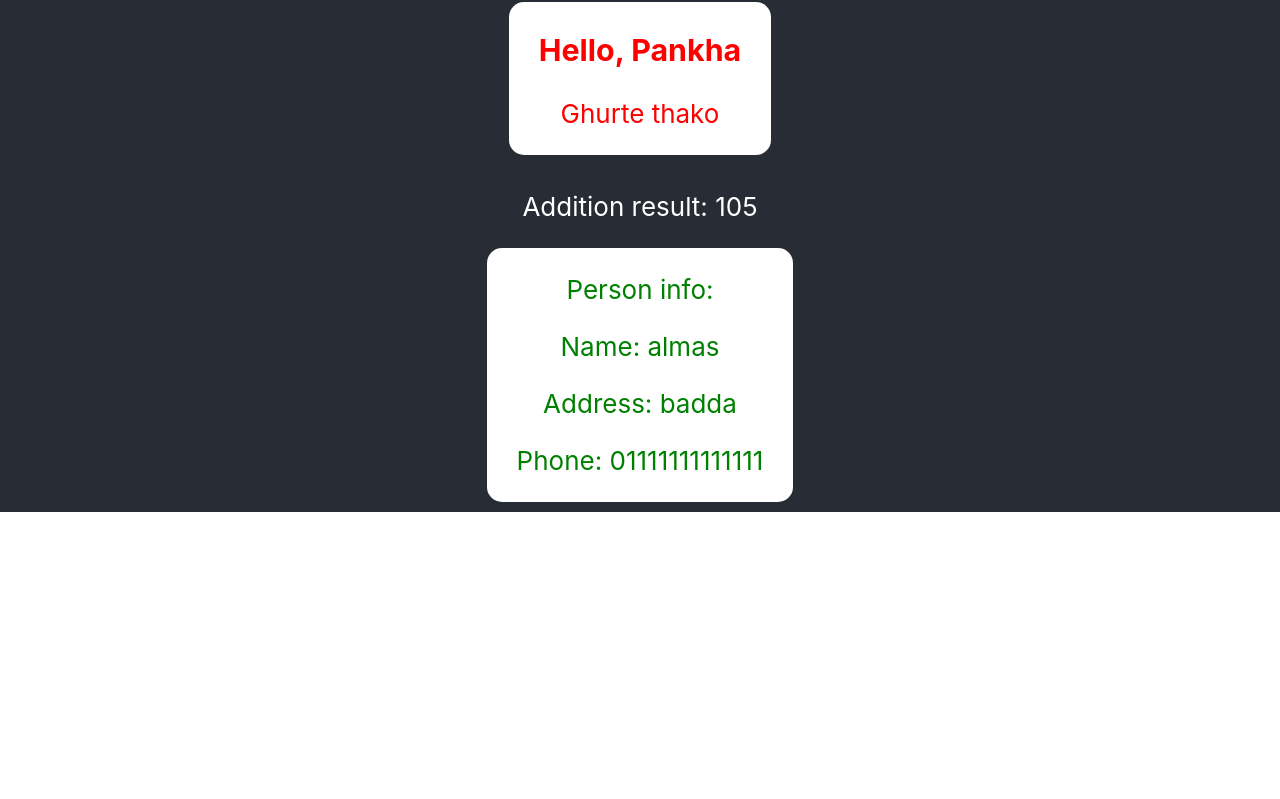
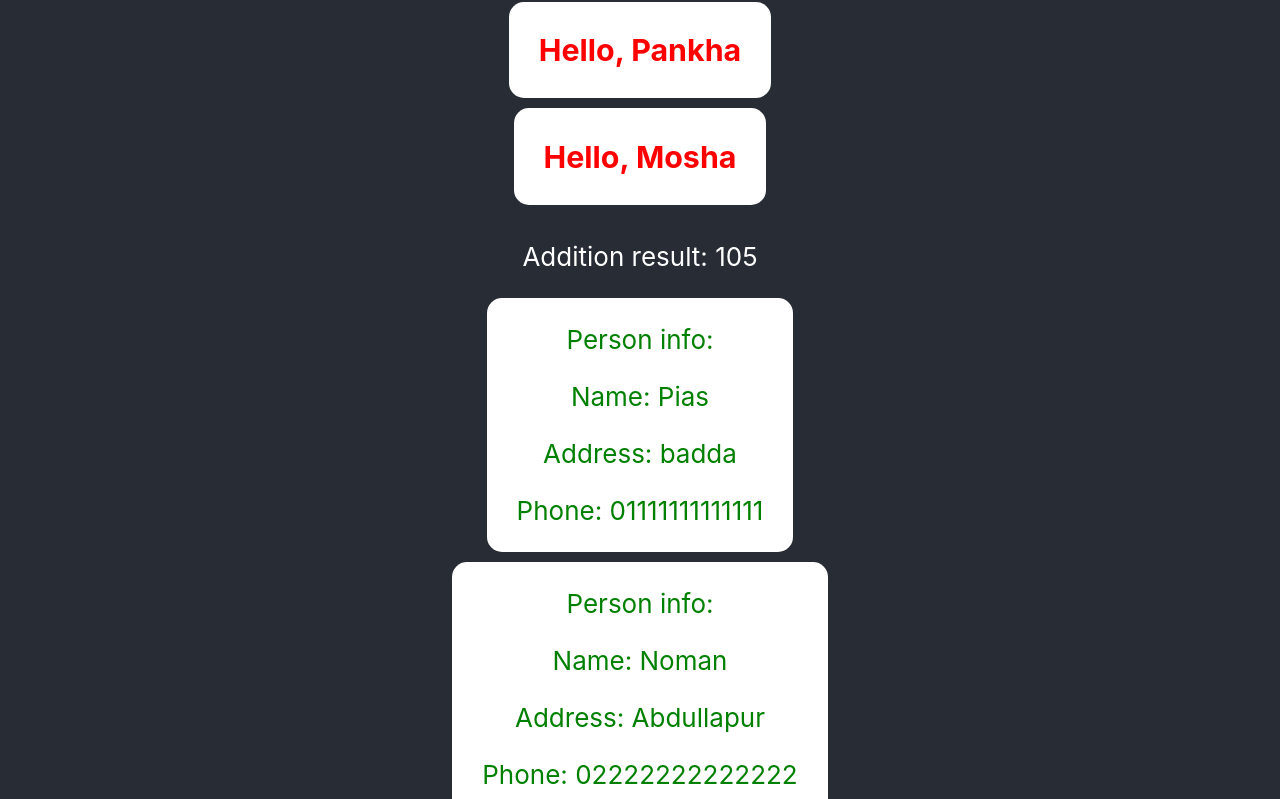
Before and after one commit to kh-almas/programmingHeroPractise, a React (Create React App) app in the folder react/simpleReact/newapp/: page / in a window 1280 px wide. Shown: the part 532-1331 px from the top of the page. Before the commit the page ends 1044 px from the top, so only its background shows below. Built offline with nearby package versions, Linux system fonts and the light colour scheme.

Commit message:
dynamically push data in component from an array of objects

```diff
--- a/react/simpleReact/newapp/src/App.js
+++ b/react/simpleReact/newapp/src/App.js
@@ -2,11 +2,19 @@ import logo from './logo.svg';
 import './App.css';
 
 const numbers = [23, 27, 55];
-const {name, address, phone} = {
-  name: 'almas',
-  address: 'badda',
-  phone: '01111111111111'
-}
+
+// const {name, address, phone} = [
+//     {name: 'Pias', address: 'badda', phone: '01111111111111'},
+//     {name: 'Noman', address: 'Abdullapur', phone: '02222222222222'},
+//     {name: 'Jon', address: 'Dhanmondi', phone: '033333333333333'},
+// ];
+
+const persons = [
+    {name: 'Pias', address: 'badda', phone: '01111111111111'},
+    {name: 'Noman', address: 'Abdullapur', phone: '02222222222222'},
+    {name: 'Jon', address: 'Dhanmondi', phone: '033333333333333'},
+];
+
 const personInfoStyle = {
     color: 'green',
     backgroundColor: 'white',
@@ -17,20 +25,22 @@ const personInfoStyle = {
 
 
 function App() {
+    const arr = ['Moon', 'Sun', 'Pankha', 'Mosha'];
     return (
         <div className="App">
             <header className="App-header">
 
                 <Logo></Logo>
-          <Hello name="Moon"></Hello>
-          <Hello name="Sun"></Hello>
-          <Hello name="Pankha" on="Ghurte thako"></Hello>
-
-
+                {
+                    arr.map(data => <Hello name={data}></Hello>)
+                }
                 <div>
                     <p>Addition result: {numbers[0] + numbers[1] + numbers[2]}</p>
                 </div>
-          <Person></Person>
+                {
+                    persons.map(person => <Person data={person}></Person>)
+                }
+
             </header>
         </div>
     );
@@ -45,18 +55,17 @@ function Hello(props) {
     return (
         <div className="container">
             <h3>Hello, {props.name}</h3>
-        <p>{props.on}</p>
         </div>
     );
 }
 
-function Person() {
+function Person(props) {
     return (
         <div style={personInfoStyle}>
             <p>Person info:</p>
-        <p>Name: {name}</p>
-        <p>Address: {address}</p>
-        <p>Phone: {phone}</p>
+            <p>Name: {props.data.name}</p>
+            <p>Address: {props.data.address}</p>
+            <p>Phone: {props.data.phone}</p>
         </div>
     );
 }
```
Lines whose indentation alone changed are shown as unchanged.
